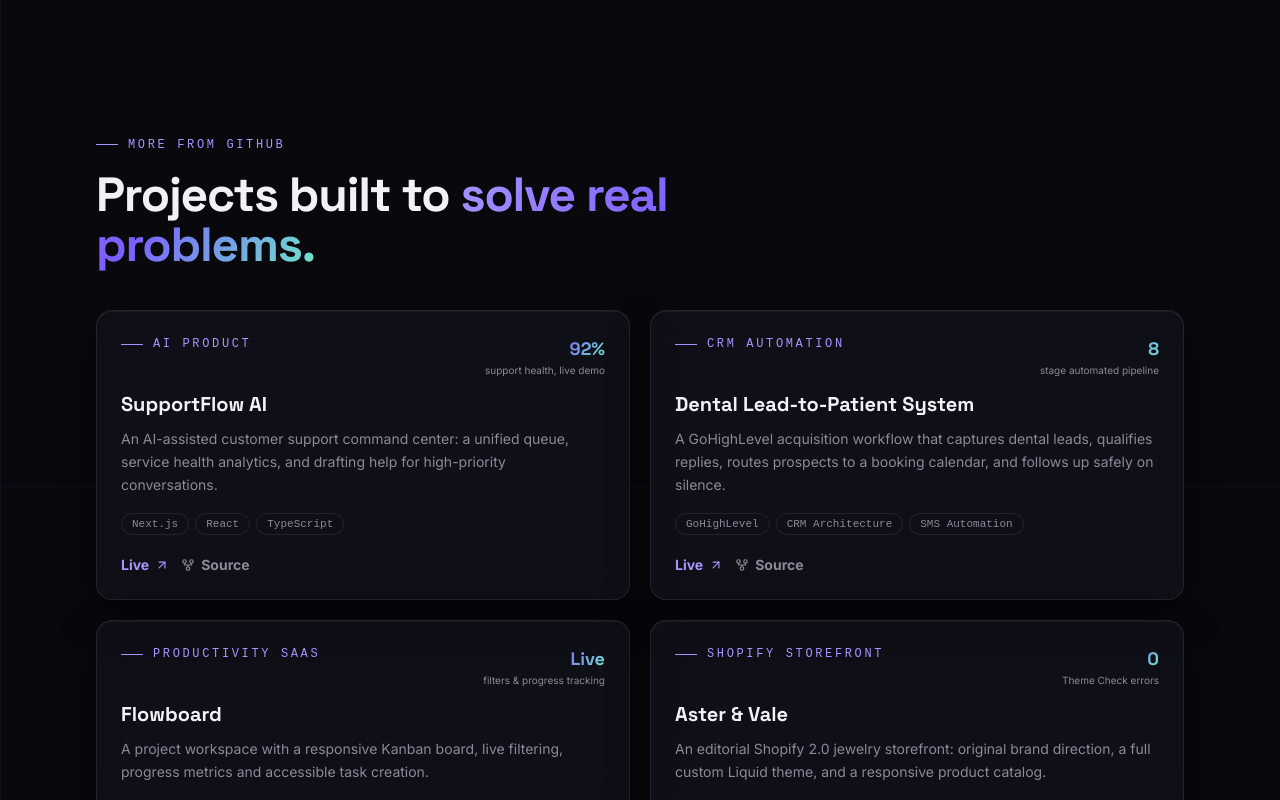
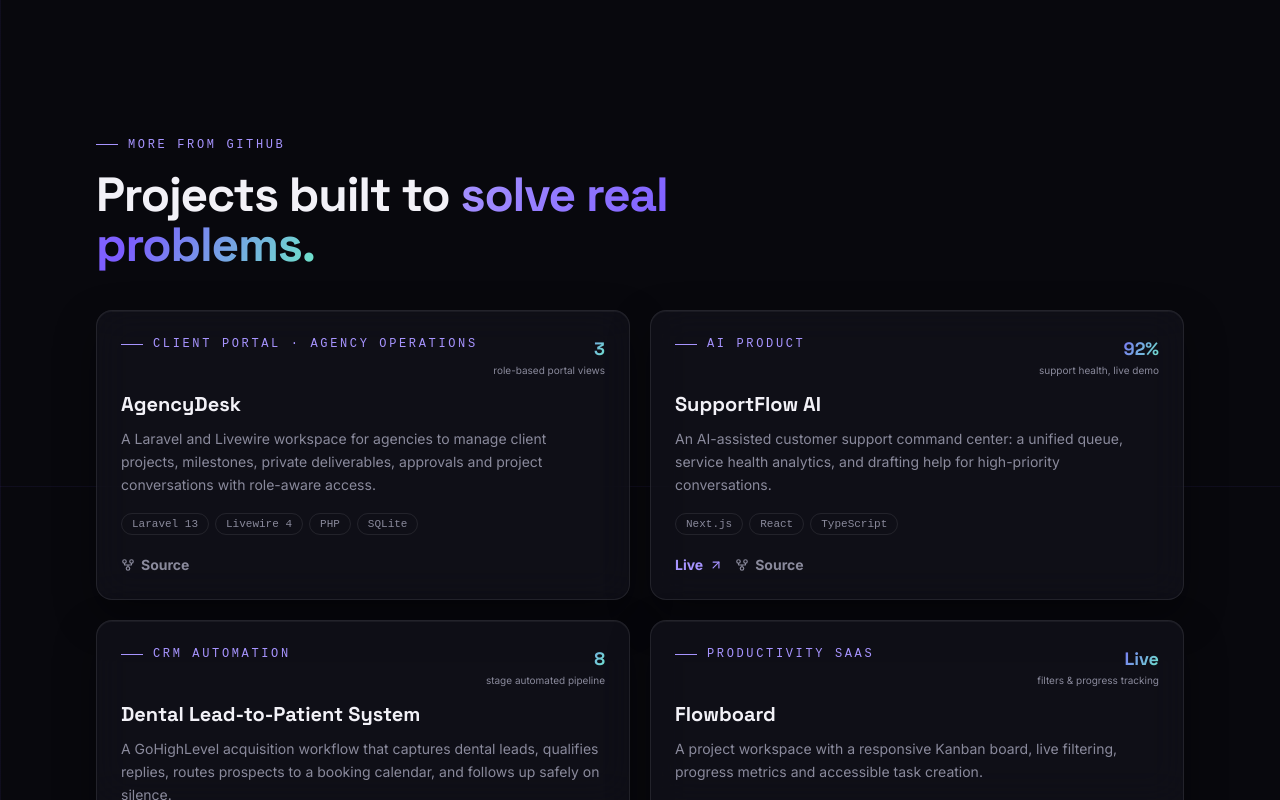
Before and after one commit to davimiza1/muhammad-dawood-portfolio, a Next.js app: page / in a window 1280 px wide. Shown: the part 1914-2714 px from the top of the page. Built offline with nearby package versions, Linux system fonts and the light colour scheme.

Commit message:
Feature AgencyDesk in portfolio

```diff
--- a/src/data/content.ts
+++ b/src/data/content.ts
@@ -26,7 +26,7 @@
 export const STATS = [
   { value: 4, suffix: "+", label: "years building" },
   { value: 50, suffix: "+", label: "client projects" },
-  { value: 18, suffix: "", label: "public repositories" },
+  { value: 19, suffix: "", label: "public repositories" },
   { value: 8, suffix: "+", label: "live product demos" },
 ];
 
@@ -55,6 +55,15 @@
 };
 
 export const GITHUB_PROJECTS: Project[] = [
+  {
+    key: "agencydesk",
+    title: "AgencyDesk",
+    tag: "Client Portal · Agency Operations",
+    desc: "A Laravel and Livewire workspace for agencies to manage client projects, milestones, private deliverables, approvals and project conversations with role-aware access.",
+    stack: ["Laravel 13", "Livewire 4", "PHP", "SQLite"],
+    github: "https://github.com/davimiza1/agencydesk",
+    metric: { value: "3", label: "role-based portal views" },
+  },
   {
     key: "supportflow",
     title: "SupportFlow AI",
```
Also changed, not shown: 1 other file (tests, documents, lock files or other folders).
